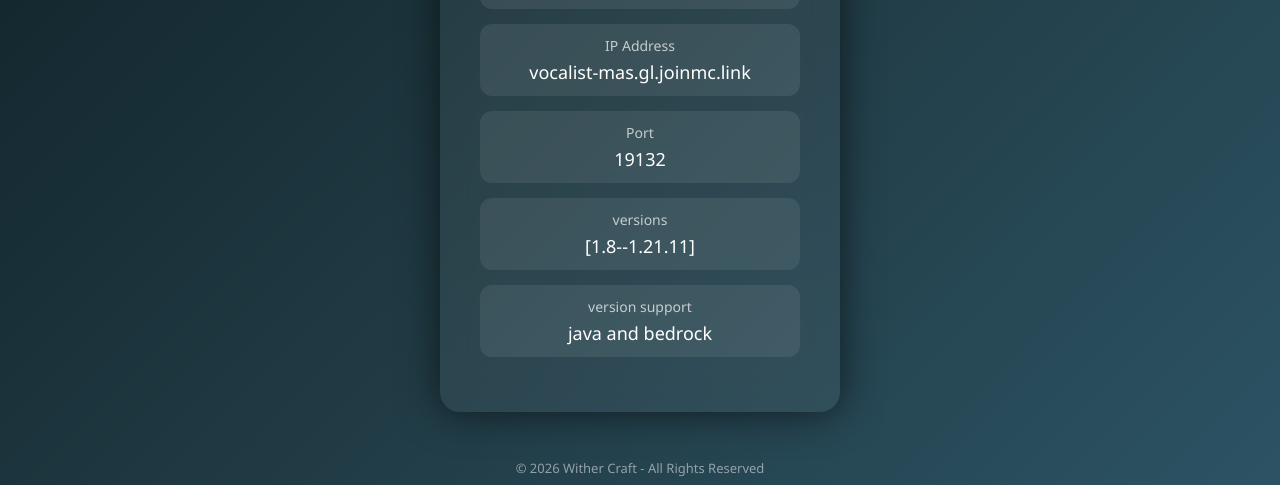
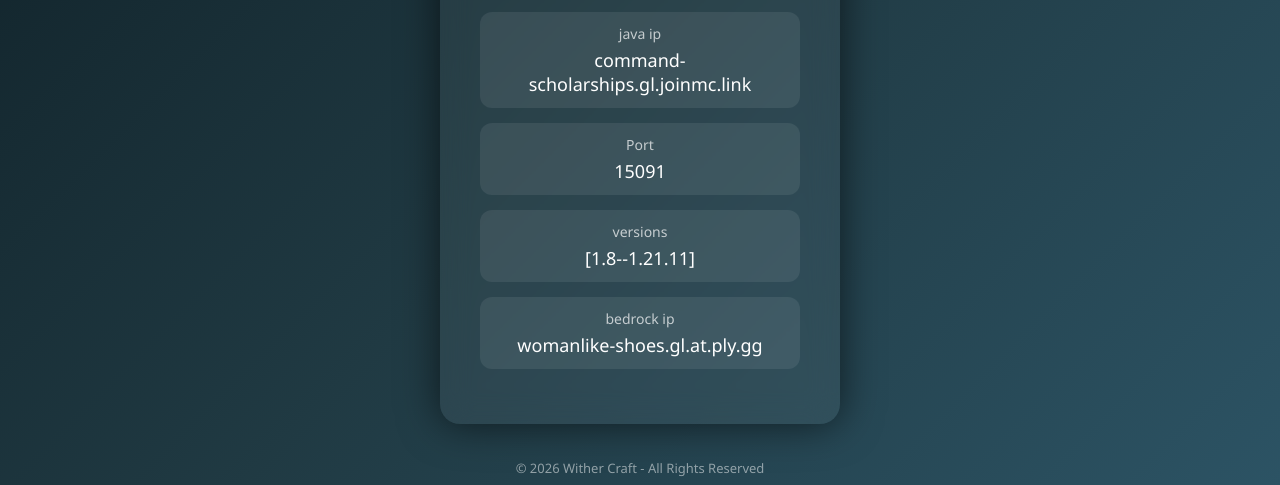
Before and after one commit to GHFHFGHGH/withercraft, a plain HTML site: page index.html in a window 1280 px wide. Shown: the part 315-800 px from the top of the page. Drawn offline with Linux system fonts and the light colour scheme.

Commit message:
Update index.html

```diff
--- a/index.html
+++ b/index.html
@@ -91,13 +91,13 @@ footer{
     </div>
 
     <div class="info">
-        <span class="label">IP Address</span>
-        vocalist-mas.gl.joinmc.link
+        <span class="label">java ip</span>
+        command-scholarships.gl.joinmc.link
     </div>
 
     <div class="info">
         <span class="label">Port</span>
-        19132
+        15091
     </div>
 
 
@@ -109,8 +109,8 @@ footer{
 
 
     <div class="info">
-        <span class="label">version support</span>
-        java and bedrock
+        <span class="label">bedrock ip</span>
+        womanlike-shoes.gl.at.ply.gg
     </div>
 </div>
 
```
